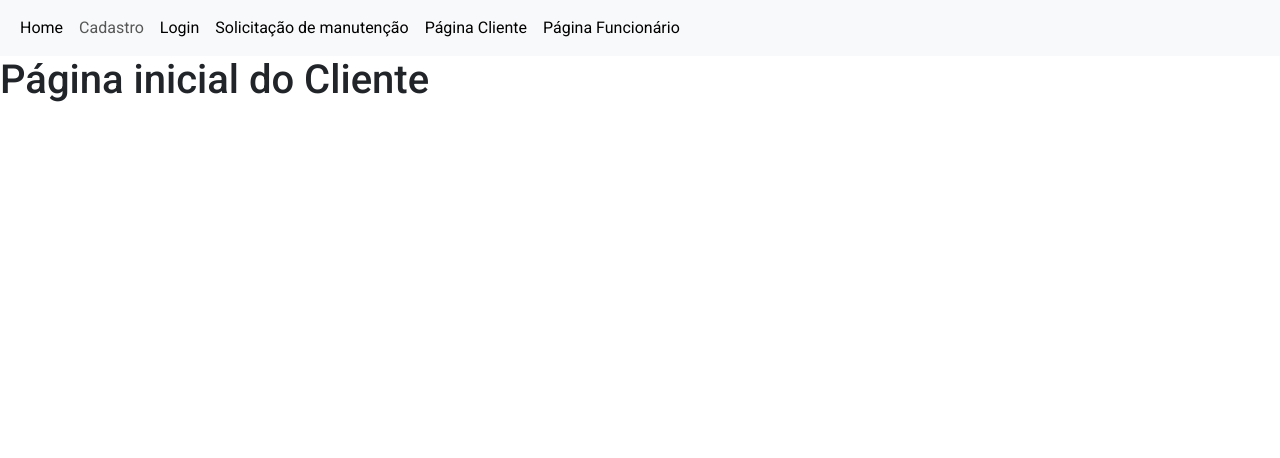
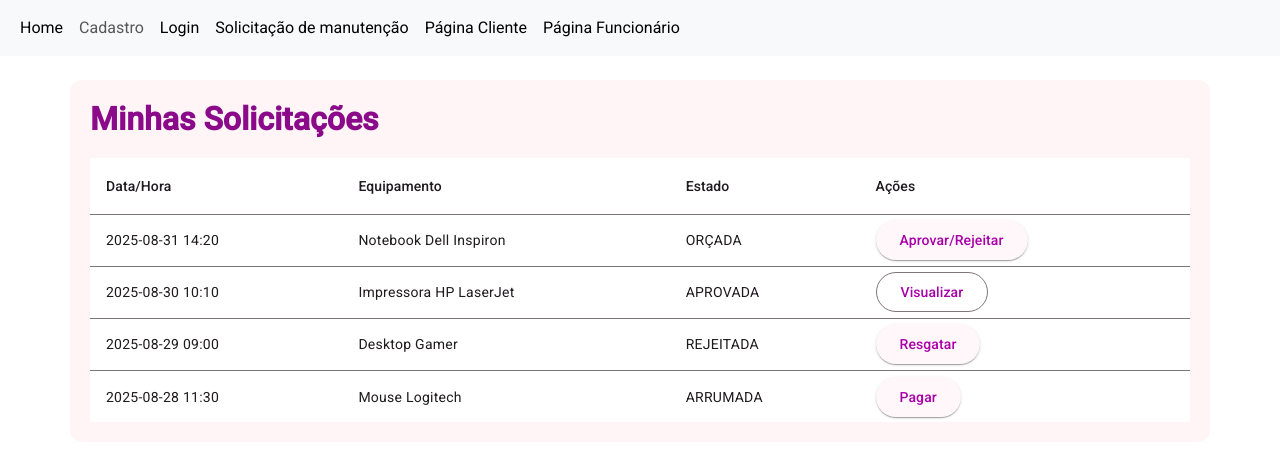
Before and after one commit to flaviaros4/Projeto-WebII, an Angular app in the folder front-end/: page /cliente in a window 1280 px wide. Shown: the top 458 px of the page. Built offline with nearby package versions, Linux system fonts and the light colour scheme.

Commit message:
pagina do cliente - minhas solicitações

```diff
--- a/front-end/src/app/pages/pagina-cliente/pagina-cliente.css
+++ b/front-end/src/app/pages/pagina-cliente/pagina-cliente.css
@@ -0,0 +1,31 @@
+.container {
+  background: #fff5f7;
+  padding: 20px;
+  border-radius: 12px;
+}
+*{
+  background: #fff5f7;
+}
+
+.titulo {
+  color: #8a0a8a;
+  font-weight: bold;
+  margin-bottom: 20px;
+}
+
+.tabela {
+  width: 100%;
+  background: white;
+  border-radius: 12px;
+}
+
+.mat-header-cell {
+  background: #f3d1f7;
+  color: #4a004a;
+  font-weight: bold;
+}
+
+button {
+  margin-right: 6px;
+  border-radius: 20px;
+}
--- a/front-end/src/app/pages/pagina-cliente/pagina-cliente.html
+++ b/front-end/src/app/pages/pagina-cliente/pagina-cliente.html
@@ -1,2 +1,48 @@
 <!--TODO: RF003-->
-<h1>Página inicial do Cliente</h1>
+<div class="container mt-4">
+  <h2 class="titulo">Minhas Solicitações</h2>
+
+  <table mat-table [dataSource]="solicitacoes" class="mat-elevation-z3 tabela">
+
+    <ng-container matColumnDef="dataHora">
+      <th mat-header-cell *matHeaderCellDef> Data/Hora </th>
+      <td mat-cell *matCellDef="let s"> {{ s.dataHora }} </td>
+    </ng-container>
+
+
+    <ng-container matColumnDef="equipamento">
+      <th mat-header-cell *matHeaderCellDef> Equipamento </th>
+      <td mat-cell *matCellDef="let s">
+        {{ s.equipamento | slice:0:30 }}{{ s.equipamento.length > 30 ? '...' : '' }}
+      </td>
+    </ng-container>
+
+
+    <ng-container matColumnDef="estado">
+      <th mat-header-cell *matHeaderCellDef> Estado </th>
+      <td mat-cell *matCellDef="let s"> {{ s.estado }} </td>
+    </ng-container>
+
+
+    <ng-container matColumnDef="acoes">
+      <th mat-header-cell *matHeaderCellDef> Ações </th>
+      <td mat-cell *matCellDef="let s">
+        <button *ngIf="getAcao(s.estado) === 'aprovar-rejeitar'" mat-raised-button color="primary">
+          Aprovar/Rejeitar
+        </button>
+        <button *ngIf="getAcao(s.estado) === 'resgatar'" mat-raised-button color="accent">
+          Resgatar
+        </button>
+        <button *ngIf="getAcao(s.estado) === 'pagar'" mat-raised-button color="warn">
+          Pagar
+        </button>
+        <button *ngIf="getAcao(s.estado) === 'visualizar'" mat-stroked-button>
+          Visualizar
+        </button>
+      </td>
+    </ng-container>
+
+    <tr mat-header-row *matHeaderRowDef="displayedColumns"></tr>
+    <tr mat-row *matRowDef="let row; columns: displayedColumns;"></tr>
+  </table>
+</div>
--- a/front-end/src/app/pages/pagina-cliente/pagina-cliente.ts
+++ b/front-end/src/app/pages/pagina-cliente/pagina-cliente.ts
@@ -1,11 +1,45 @@
-import { Component } from '@angular/core';
+import { Component, OnInit } from '@angular/core';
+import { CommonModule } from '@angular/common';
+import { MatTableModule } from '@angular/material/table';
+import { MatButtonModule } from '@angular/material/button';
+import { MatIconModule } from '@angular/material/icon';
+
+interface Solicitacao {
+  id: number;
+  dataHora: string;
+  equipamento: string;
+  estado: string;
+}
 
 @Component({
   selector: 'app-pagina-cliente',
-  imports: [],
+  imports: [CommonModule, MatTableModule, MatButtonModule, MatIconModule],
   templateUrl: './pagina-cliente.html',
   styleUrl: './pagina-cliente.css'
+
+
+
 })
-export class PaginaCliente {
+export class PaginaCliente implements OnInit {
+  displayedColumns: string[] = ['dataHora', 'equipamento', 'estado', 'acoes'];
+  solicitacoes: Solicitacao[] = [];
 
+  ngOnInit(): void {
+    // Exemplo de massa de dados fictícios
+    this.solicitacoes = [
+      { id: 1, dataHora: '2025-08-31 14:20', equipamento: 'Notebook Dell Inspiron', estado: 'ORÇADA' },
+      { id: 2, dataHora: '2025-08-30 10:10', equipamento: 'Impressora HP LaserJet', estado: 'APROVADA' },
+      { id: 3, dataHora: '2025-08-29 09:00', equipamento: 'Desktop Gamer', estado: 'REJEITADA' },
+      { id: 4, dataHora: '2025-08-28 11:30', equipamento: 'Mouse Logitech', estado: 'ARRUMADA' }
+    ];
+  }
+
+  getAcao(estado: string): string {
+    switch (estado) {
+      case 'ORÇADA': return 'aprovar-rejeitar';
+      case 'REJEITADA': return 'resgatar';
+      case 'ARRUMADA': return 'pagar';
+      default: return 'visualizar';
+    }
+  }
 }
```
